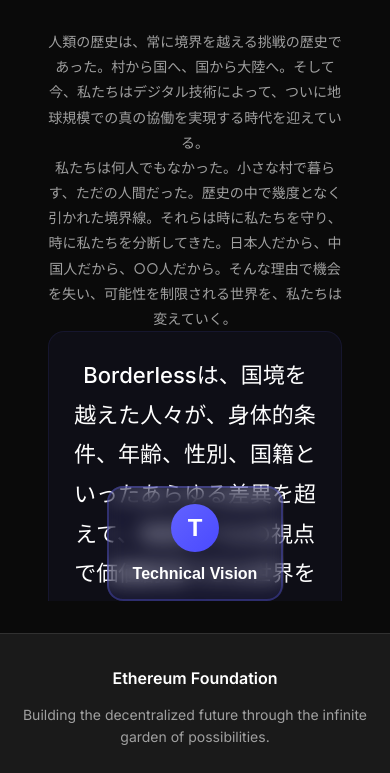
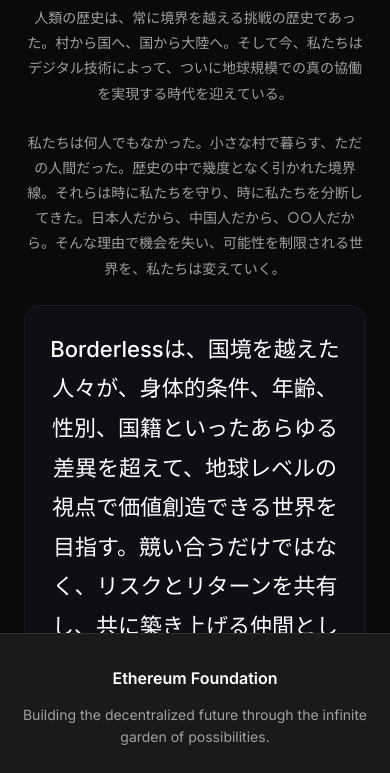
Before and after one commit to qvplp/Borderless-deck, a plain HTML site: page index.html in a window 390 px wide. Shown: the part 211-984 px from the top of the page. Drawn offline with Linux system fonts and the light colour scheme.

Commit message:
Fix text-button overlap and implement dynamic page scrolling
- Change scroll-section from fixed height to min-height for dynamic content
- Enable overflow-y: auto for page-level scrolling
- Fix navigation button positioning with sticky positioning
- Add backdrop blur and background to navigation button for visibility
- Increase page-container margin-bottom to prevent text overlap
- Adjust academic-text spacing and line-height for better readability
- Update responsive design for mobile devices
- Add proper padding and margins for all screen sizes
- Ensure text is always readable above navigation button
- Implement smooth scrolling behavior throughout pages
- Fix text content visibility on all devices
- Optimize spacing for long academic content

```diff
--- a/vertical-scroll.css
+++ b/vertical-scroll.css
@@ -14,16 +14,17 @@
     top: 0;
     left: 0;
     width: 100%;
-    height: 100vh;
+    min-height: 100vh;
     display: flex;
     flex-direction: column;
-    justify-content: center;
+    justify-content: flex-start;
     align-items: center;
-    padding: 4rem 2rem;
+    padding: 2rem;
     opacity: 0;
     transform: translateY(100px);
     transition: all 0.8s cubic-bezier(0.4, 0, 0.2, 1);
     background: var(--primary-bg);
+    overflow-y: auto;
 }
 
 .scroll-section.active {
@@ -39,14 +40,14 @@
 .page-container {
     max-width: 1200px;
     width: 100%;
-    height: 100%;
+    min-height: calc(100vh - 8rem);
     display: flex;
     flex-direction: column;
     align-items: center;
     justify-content: flex-start;
     text-align: center;
     padding: 2rem;
-    overflow-y: auto;
+    margin-bottom: 6rem;
     scrollbar-width: thin;
     scrollbar-color: rgba(98, 98, 255, 0.3) transparent;
 }
@@ -82,7 +83,8 @@
     flex-direction: column;
     align-items: center;
     gap: 2rem;
-    margin-bottom: 2rem;
+    margin-bottom: 4rem;
+    padding-bottom: 2rem;
 }
 
 /* Academic Text */
@@ -91,6 +93,15 @@
     width: 100%;
     text-align: left;
     line-height: 1.8;
+    margin-bottom: 3rem;
+}
+
+.academic-text p {
+    margin-bottom: 1.5rem;
+}
+
+.academic-text p:last-child {
+    margin-bottom: 0;
 }
 
 /* Section Content (Legacy) */
@@ -911,14 +922,20 @@
 
 /* Navigation Buttons */
 .navigation-button {
-    position: absolute;
-    bottom: 3rem;
+    position: sticky;
+    bottom: 2rem;
     left: 50%;
     transform: translateX(-50%);
     display: flex;
     justify-content: center;
     align-items: center;
     width: 100%;
+    z-index: 100;
+    margin-top: 2rem;
+    background: rgba(10, 10, 10, 0.8);
+    backdrop-filter: blur(10px);
+    padding: 1rem 0;
+    border-radius: 16px;
 }
 
 .next-page-button {
@@ -1115,11 +1132,22 @@
 
 /* Responsive Design */
 @media (max-width: 768px) {
-    .section-content {
-        padding: 0 1.5rem;
-        gap: 2rem;
+    .scroll-section {
+        padding: 1rem;
+    }
+
+    .page-container {
+        padding: 1rem;
+        margin-bottom: 8rem;
+    }
+
+    .page-content {
+        margin-bottom: 6rem;
+    }
+
+    .academic-text {
+        max-width: 100%;
         text-align: center;
-        max-width: 100%;
     }
 
     .main-title {
@@ -1140,6 +1168,11 @@
 
     .visual-element {
         margin-top: 1.5rem;
+    }
+
+    .navigation-button {
+        bottom: 1rem;
+        padding: 0.5rem 0;
     }
 
     .feature-grid {
@@ -1165,8 +1198,17 @@
 }
 
 @media (max-width: 480px) {
-    .section-content {
-        padding: 0 1rem;
+    .scroll-section {
+        padding: 0.5rem;
+    }
+
+    .page-container {
+        padding: 0.5rem;
+        margin-bottom: 10rem;
+    }
+
+    .page-content {
+        margin-bottom: 8rem;
     }
 
     .main-title {
@@ -1183,12 +1225,17 @@
     }
 
     .navigation-button {
-        bottom: 2rem;
+        bottom: 0.5rem;
+        padding: 0.5rem 0;
     }
 
     .next-page-button {
         min-width: 160px;
         padding: 1rem 1.5rem;
+    }
+
+    .academic-text {
+        margin-bottom: 2rem;
     }
 
     .feature-card {
```
